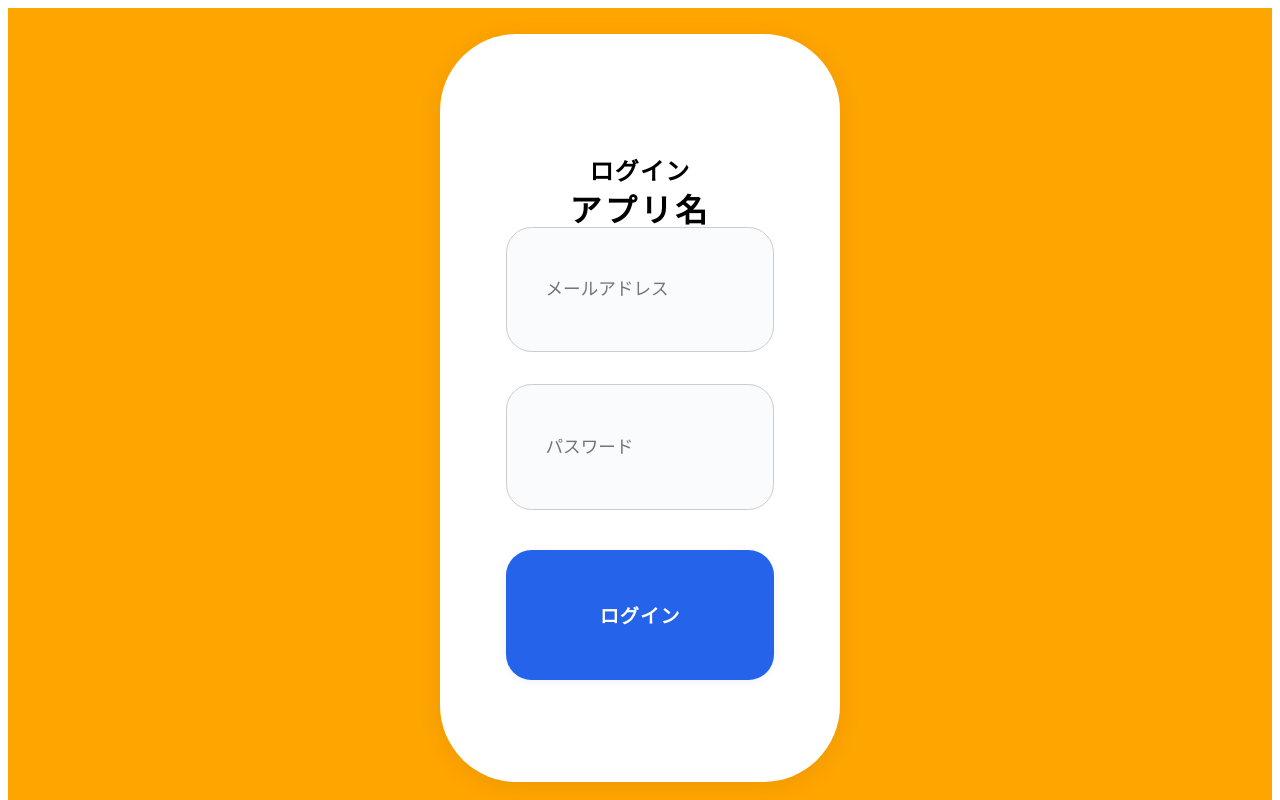
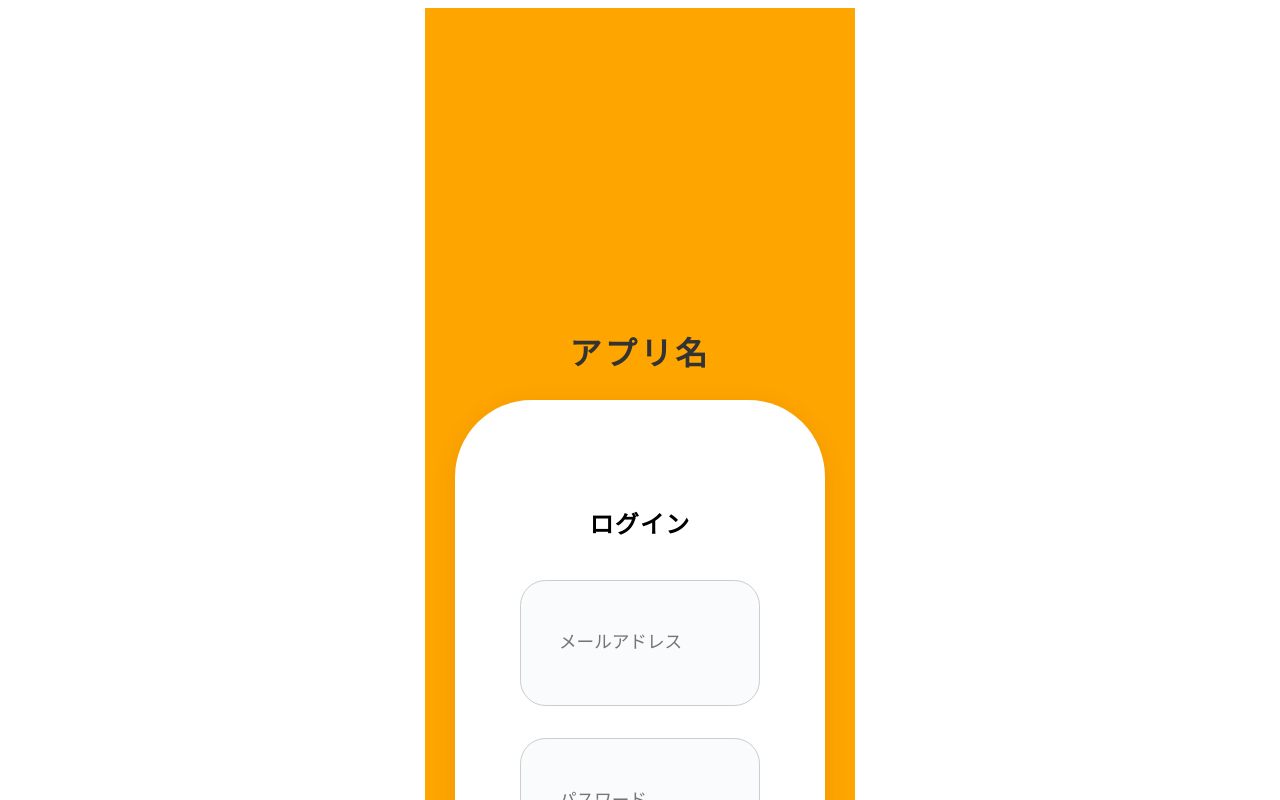
Before and after one commit to haru1000338/dx-contest, a Next.js app in the folder frontend/: page /login in a window 1280 px wide. Shown: the top 800 px of the page. Built offline with nearby package versions, Linux system fonts and the light colour scheme.

Commit message:
ログイン画面UI調整

```diff
--- a/frontend/components/StampRally.js
+++ b/frontend/components/StampRally.js
@@ -268,7 +268,7 @@ export default function StampRally() {
           padding: 25,
           width: "100%",
           maxWidth: 400,
-          marginTop: 20,
+          marginTop: 0, // ←上余白をなくす
           marginBottom: 90,
           flexGrow: 1,
           overflowY: "auto",
--- a/frontend/pages/login.js
+++ b/frontend/pages/login.js
@@ -20,37 +20,47 @@ export default function LoginPage() {
         margin: 0,
         padding: 0,
         backgroundColor: "orange",
-        position: "relative",
+        display: "flex",
+        flexDirection: "column",
+        alignItems: "center",
+        justifyContent: "center", // 画面の中心に配置
+        maxWidth: 430, // iPhone12Proの画面幅
+        minWidth: 0,
+        width: "100vw",
+        marginLeft: "auto",
+        marginRight: "auto",
       }}
     >
+      {/* アプリ名を白い枠の上部と画面の上部の間に配置 */}
       <div
         style={{
-          position: "absolute",
-          top: "25%",
-          left: 0,
           width: "100%",
           textAlign: "center",
           fontSize: "2rem",
           fontWeight: "bold",
           letterSpacing: "0.1em",
-          transform: "translateY(-50%)",
+          padding: "25vw 0 2vw 0",
+          background: "transparent",
+          color: "#333",
         }}
       >
         アプリ名
       </div>
+      {/* フォームを画面の中心に配置 */}
       <div
         style={{
-          minHeight: "100vh",
+          flex: 1,
+          width: "100%",
           display: "flex",
           justifyContent: "center",
-          alignItems: "center",
+          alignItems: "center", // ←中央寄せに戻す
         }}
       >
         <div
           style={{
-            width: "95vw",
-            maxWidth: "400px",
-            padding: "8vw 4vw",
+            width: "92vw",
+            maxWidth: 370,
+            padding: "7vw 4vw 4vw 4vw",
             background: "white",
             borderRadius: "6vw",
             display: "flex",
@@ -58,8 +68,9 @@ export default function LoginPage() {
             justifyContent: "center",
             alignItems: "center",
             boxSizing: "border-box",
-            margin: 0,
+            margin: "0 auto",
             boxShadow: "0 4px 24px rgba(0,0,0,0.08)",
+            marginTop: 0,
           }}
         >
           <h1
```
Also changed, not shown: frontend/components/StampRallyMap.js (+2 -50 lines).
